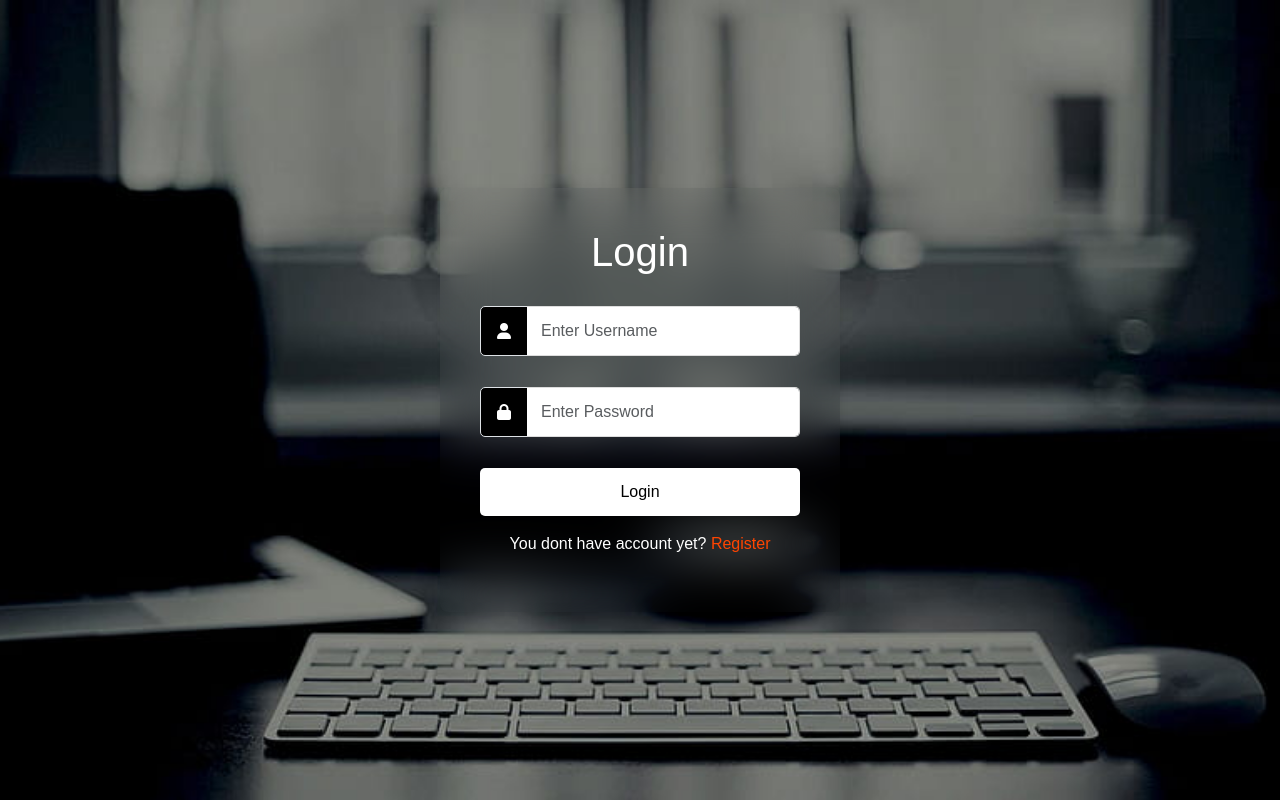
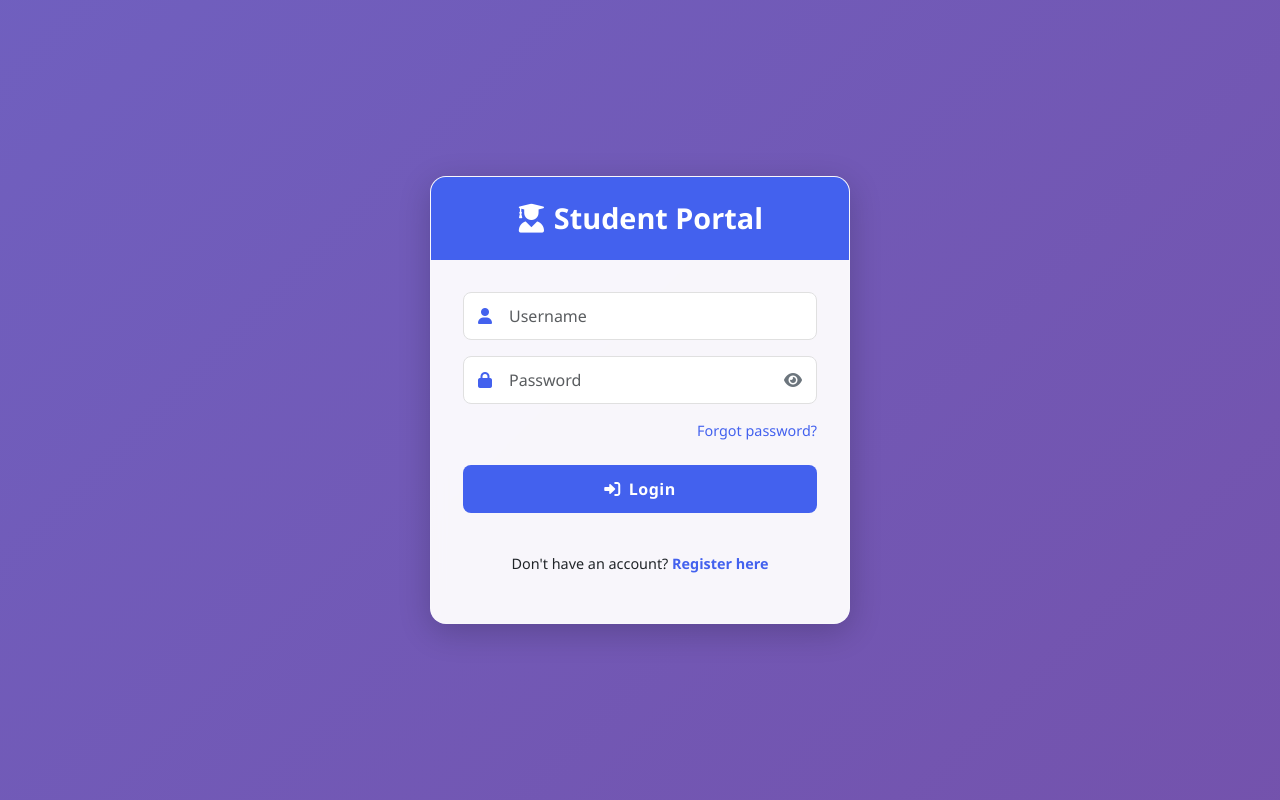
Before and after one commit to justinekyle123/ACTIVITY-in-ITELEC3, a PHP site: page / in a window 1280 px wide. Run offline with PHP 8.4, Linux system fonts and the light colour scheme; some libraries are stand-ins or nearby versions.

Commit message:
Add files via upload

```diff
--- a/NECESARIO/index.php
+++ b/NECESARIO/index.php
@@ -1,21 +1,23 @@
 <?php
-
     include_once('connection.php');
-	$error = "";
+    $error = false;
 
     if($_SERVER['REQUEST_METHOD'] == "POST"){
         $username = $_POST['username'];
         $password = $_POST['password'];
 
-		$rs = $conn->query("SELECT * FROM user WHERE username='$username' AND password='$password' ");
-		if($rs->num_rows > 0){
+        $stmt = $conn->prepare("SELECT * FROM user WHERE username=? AND password=?");
+        $stmt->bind_param("ss", $username, $password);
+        $stmt->execute();
+        $result = $stmt->get_result();
+
+        if($result->num_rows > 0){
             header("Location: home.php");
             exit();
         }else{
             $error = true;
         }
     }
-
 ?>
 
 <!DOCTYPE html>
@@ -23,156 +25,257 @@
 <head>
     <meta charset="UTF-8">
     <meta name="viewport" content="width=device-width, initial-scale=1.0">
-    <title>Login Page</title>
-    <link href="https://cdn.jsdelivr.net/npm/bootstrap@5.3.7/dist/css/bootstrap.min.css" rel="stylesheet" integrity="sha384-LN+7fdVzj6u52u30Kp6M/trliBMCMKTyK833zpbD+pXdCLuTusPj697FH4R/5mcr" crossorigin="anonymous">
+    <title>Login | Student Portal</title>
+    <link href="https://cdn.jsdelivr.net/npm/bootstrap@5.3.2/dist/css/bootstrap.min.css" rel="stylesheet">
+    <link rel="stylesheet" href="https://cdn.jsdelivr.net/npm/@fortawesome/fontawesome-free@6.0.0/css/all.min.css">
     <link rel="stylesheet" href="https://cdn.jsdelivr.net/npm/sweetalert2@11.6.17/dist/sweetalert2.min.css">
-	<link rel="stylesheet" href="style.css">
-        <link href="https://cdnjs.cloudflare.com/ajax/libs/font-awesome/6.0.0-beta3/css/all.min.css" rel="stylesheet"> <!-- FontAwesome Icons -->
+    <style>
+        :root {
+            --primary-color: #4361ee;
+            --secondary-color: #3f37c9;
+            --accent-color: #4895ef;
+            --light-color: #f8f9fa;
+            --dark-color: #212529;
+            --error-color: #ef233c;
+        }
 
-</head>
-
-<body>
-      <div class="form-card">
-        <h1>Login</h1>
-
-        <?php if($error): ?>
-            <div class="alert alert-danger">
-                Incorrect Credentials!
-            </div>
-        <?php endif; ?>
-
-        <form id="loginForm" action="index.php" method="post">
-            <div class="mb-3 input-group">
-                <span class="input-group-text"><i class="fas fa-user"></i></span>
-                <input type="text" name="username" placeholder="Enter Username" class="form-control" required>
-            </div>
-            <div class="mb-3 input-group">
-                <span class="input-group-text"><i class="fas fa-lock"></i></span>
-                <input type="password" name="password" placeholder="Enter Password" class="form-control" required>
-            </div>
-            <button type="submit" name="button" class="btn mb-3">Login</button>
-            <p class="text-center">You dont have account yet? <a href="">Register</a></p>
-        </form>
-    </div>
-
-
-    <script src="https://cdn.jsdelivr.net/npm/bootstrap@5.3.0-alpha1/dist/js/bootstrap.bundle.min.js"></script>
-    </script>
-	<script src="https://cdn.jsdelivr.net/npm/sweetalert2@11.6.17/dist/sweetalert2.all.min.js"></script>
-    <script src="https://cdn.jsdelivr.net/npm/bootstrap@5.3.7/dist/js/bootstrap.bundle.min.js" integrity="sha384-ndDqU0Gzau9qJ1lfW4pNLlhNTkCfHzAVBReH9diLvGRem5+R9g2FzA8ZGN954O5Q" crossorigin="anonymous"></script>
-
-    <style type="text/css">
         body {
-            background-image: url('awad.gif'); /* Replace with your image */
-            background-size: cover;
-            background-position: center;
+            background: linear-gradient(135deg, #667eea 0%, #764ba2 100%);
+            font-family: 'Segoe UI', system-ui, -apple-system, sans-serif;
             height: 100vh;
             margin: 0;
             display: flex;
             justify-content: center;
             align-items: center;
-            font-family: Arial, sans-serif;
+            background-size: 400% 400%;
+            animation: gradientBG 15s ease infinite;
         }
 
-        .form-card {
-            background-color: transparent;
-            padding: 40px;
-            border-radius: 8px;
-            box-shadow: 0 4px 8px rgba(0, 0, 0, 0.1);
-            width: 400px;
-            text-align: center;
-            backdrop-filter: blur(25px);
-
+        @keyframes gradientBG {
+            0% { background-position: 0% 50%; }
+            50% { background-position: 100% 50%; }
+            100% { background-position: 0% 50%; }
         }
 
-        .form-card h1 {
-            margin-bottom: 30px;
-            color: #fff;
+        .login-card {
+            width: 100%;
+            max-width: 420px;
+            background: rgba(255, 255, 255, 0.95);
+            border-radius: 16px;
+            box-shadow: 0 8px 32px rgba(0, 0, 0, 0.2);
+            backdrop-filter: blur(8px);
+            border: 1px solid rgba(255, 255, 255, 0.2);
+            overflow: hidden;
+            transition: transform 0.3s ease, box-shadow 0.3s ease;
         }
 
-        .form-card p{
-            color: white;
+        .login-card:hover {
+            transform: translateY(-5px);
+            box-shadow: 0 12px 40px rgba(0, 0, 0, 0.25);
         }
 
-        .form-card a{
-            color: orangered;
+        .card-header {
+            background: var(--primary-color);
+            color: white;
+            padding: 1.5rem;
+            text-align: center;
+            position: relative;
+        }
+
+        .card-header h2 {
+            margin: 0;
+            font-weight: 600;
+            font-size: 1.8rem;
+        }
+
+        .card-body {
+            padding: 2rem;
+        }
+
+        .form-control {
+            height: 48px;
+            border-radius: 8px;
+            border: 1px solid #e0e0e0;
+            padding-left: 45px;
+            transition: all 0.3s;
+        }
+
+        .form-control:focus {
+            border-color: var(--accent-color);
+            box-shadow: 0 0 0 0.25rem rgba(67, 97, 238, 0.25);
+        }
+
+        .input-icon {
+            position: absolute;
+            left: 15px;
+            top: 50%;
+            transform: translateY(-50%);
+            color: var(--primary-color);
+            z-index: 5;
+        }
+
+        .btn-login {
+            background: var(--primary-color);
+            border: none;
+            color: white;
+            padding: 12px;
+            font-weight: 600;
+            border-radius: 8px;
+            transition: all 0.3s;
+            letter-spacing: 0.5px;
+        }
+
+        .btn-login:hover {
+            background: var(--secondary-color);
+            transform: translateY(-2px);
+        }
+
+        .btn-login:active {
+            transform: translateY(0);
+        }
+
+        .forgot-link {
+            color: var(--primary-color);
+            text-decoration: none;
+            font-size: 0.9rem;
+        }
+
+        .forgot-link:hover {
+            text-decoration: underline;
+        }
+
+        .register-text {
+            color: var(--dark-color);
+            margin-top: 1.5rem;
+            font-size: 0.9rem;
+        }
+
+        .register-link {
+            color: var(--primary-color);
+            font-weight: 600;
             text-decoration: none;
         }
-        hr{
-            color: white;
+
+        .register-link:hover {
+            text-decoration: underline;
         }
 
         .alert-danger {
-            margin-bottom: 15px;
-            font-size: 18px;
+            background-color: rgba(239, 35, 60, 0.1);
+            color: var(--error-color);
+            border: 1px solid rgba(239, 35, 60, 0.3);
+            border-radius: 8px;
+            padding: 12px;
+            margin-bottom: 20px;
         }
 
-        .form-card .form-control {
-            border-radius: 5px;
-            padding: 12px 15px;
-            border: 1px solid #ddd;
-            margin-bottom: 15px;
-            transition: border-color 0.3s ease;
+        .password-toggle {
+            position: absolute;
+            right: 15px;
+            top: 50%;
+            transform: translateY(-50%);
+            cursor: pointer;
+            color: #6c757d;
+            z-index: 5;
         }
 
-        .form-card .form-control:focus {
-            border-color: black ;
-            box-shadow: 0 0 3px black;
+        .password-toggle:hover {
+            color: var(--primary-color);
         }
 
-        .form-card .btn {
-            width: 100%;
-            background-color:white ;
-            color: black;
-            border: none;
-            border-radius: 5px;
-            padding: 12px 20px;
-            font-size: 16px;
-            cursor: pointer;
-            transition: background-color 0.3s ease, transform 0.2s ease;
-
+        @media (max-width: 576px) {
+            .login-card {
+                margin: 0 15px;
             }
 
-        .form-card .btn:hover {
-            background-color: white;
-            transform:scale(1.01);
-            color: black;
+            .card-body {
+                padding: 1.5rem;
             }
-
-        .form-card .btn:focus {
-            opacity: .9;
-            outline: none;
-            background-color: black;
-            color: white;
-        }
-
-
-        .form-card .input-group-text {
-            background-color: black;
-            color: white;
-            border-radius: 5px 0 0 5px;
-            padding: 11px;
-        }
-
-        .input-group-text i{
-            padding: 5px;
-        }
-
-        .form-card .input-group .form-control {
-            border-left: none;
-            border-radius: 5px;
-            padding-left: 12px;
-        }
-
-
-        .form-card .input-group .form-control::placeholder {
-            padding-left: 2px;
-        }
-
-        span{
-            height: 50%;
         }
     </style>
+</head>
 
+<body>
+    <div class="login-card">
+        <div class="card-header">
+            <h2><i class="fas fa-user-graduate me-2"></i>Student Portal</h2>
+        </div>
+        <div class="card-body">
+            <?php if($error): ?>
+                <div class="alert alert-danger alert-dismissible fade show" role="alert">
+                    <i class="fas fa-exclamation-circle me-2"></i>
+                    Incorrect username or password. Please try again.
+                    <button type="button" class="btn-close" data-bs-dismiss="alert" aria-label="Close"></button>
+                </div>
+            <?php endif; ?>
+
+            <form id="loginForm" action="index.php" method="post">
+                <div class="mb-3 position-relative">
+                    <i class="fas fa-user input-icon"></i>
+                    <input type="text" name="username" class="form-control" placeholder="Username" required>
+                </div>
+
+                <div class="mb-3 position-relative">
+                    <i class="fas fa-lock input-icon"></i>
+                    <input type="password" name="password" id="password" class="form-control" placeholder="Password" required>
+                    <i class="fas fa-eye password-toggle" id="togglePassword"></i>
+                </div>
+
+                <div class="d-flex justify-content-end mb-4">
+                    <a href="#" class="forgot-link">Forgot password?</a>
+                </div>
+
+                <button type="submit" class="btn btn-login w-100 mb-3">
+                    <i class="fas fa-sign-in-alt me-2"></i>Login
+                </button>
+
+                <p class="register-text text-center">Don't have an account? <a href="#" class="register-link">Register here</a></p>
+            </form>
+        </div>
+    </div>
+
+    <script src="https://cdn.jsdelivr.net/npm/bootstrap@5.3.2/dist/js/bootstrap.bundle.min.js"></script>
+    <script src="https://cdn.jsdelivr.net/npm/sweetalert2@11.6.17/dist/sweetalert2.all.min.js"></script>
+
+    <script>
+        // Toggle password visibility
+        const togglePassword = document.querySelector('#togglePassword');
+        const password = document.querySelector('#password');
+
+        togglePassword.addEventListener('click', function() {
+            const type = password.getAttribute('type') === 'password' ? 'text' : 'password';
+            password.setAttribute('type', type);
+            this.classList.toggle('fa-eye-slash');
+        });
+
+        // Form validation
+        document.getElementById('loginForm').addEventListener('submit', function(e) {
+            const username = document.querySelector('input[name="username"]').value.trim();
+            const password = document.querySelector('input[name="password"]').value.trim();
+
+            if(username === '' || password === '') {
+                e.preventDefault();
+                Swal.fire({
+                    icon: 'error',
+                    title: 'Missing Information',
+                    text: 'Please fill in both username and password fields.',
+                    confirmButtonColor: '#4361ee'
+                });
+            }
+        });
+
+        // Animate the card on load
+        document.addEventListener('DOMContentLoaded', () => {
+            const card = document.querySelector('.login-card');
+            card.style.opacity = '0';
+            card.style.transform = 'translateY(20px)';
+
+            setTimeout(() => {
+                card.style.transition = 'opacity 0.5s ease, transform 0.5s ease';
+                card.style.opacity = '1';
+                card.style.transform = 'translateY(0)';
+            }, 100);
+        });
+    </script>
 </body>
 </html>
```
Also changed, not shown: NECESARIO/add.php (+4 -3 lines). Lines whose indentation alone changed are shown as unchanged.
